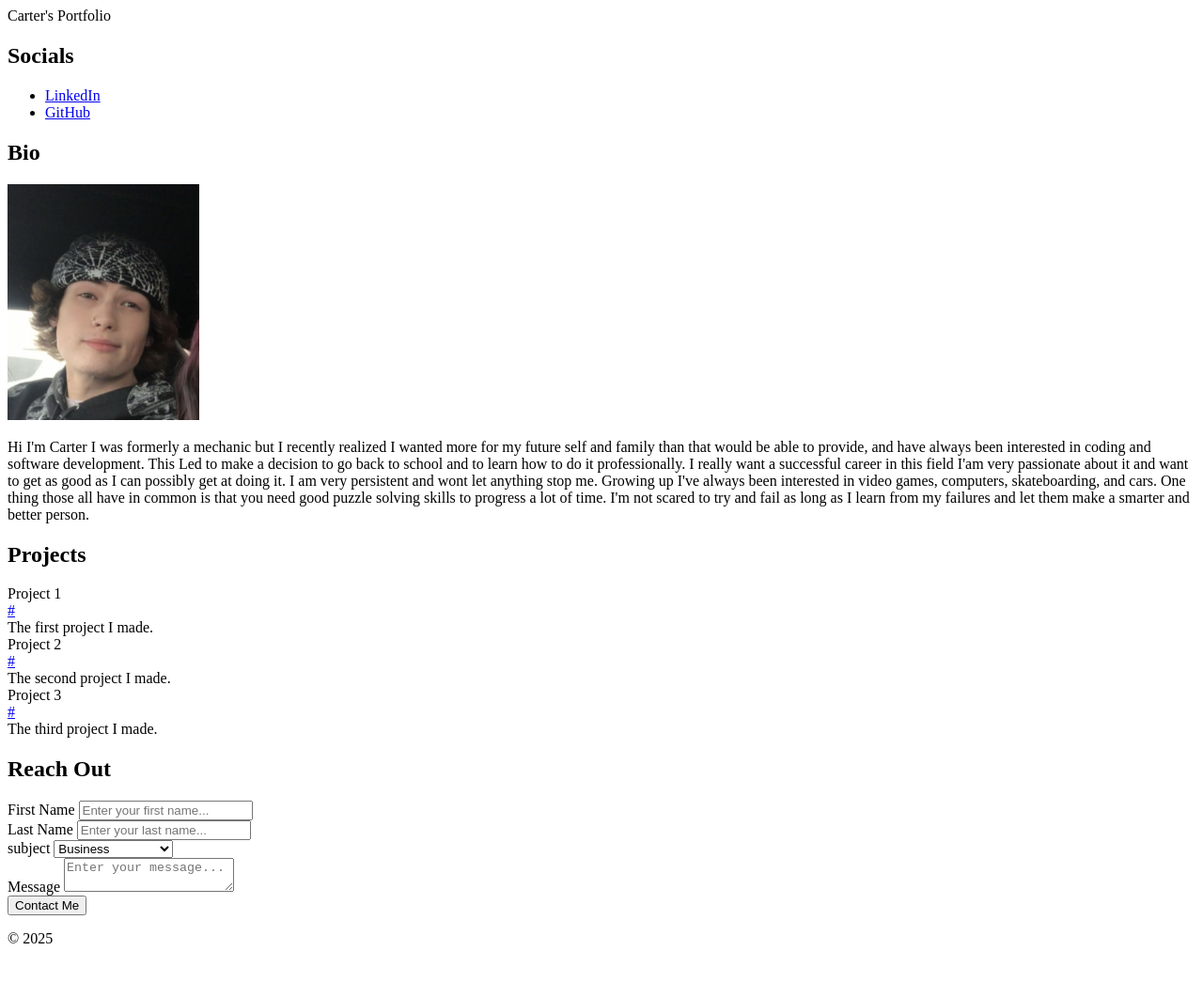
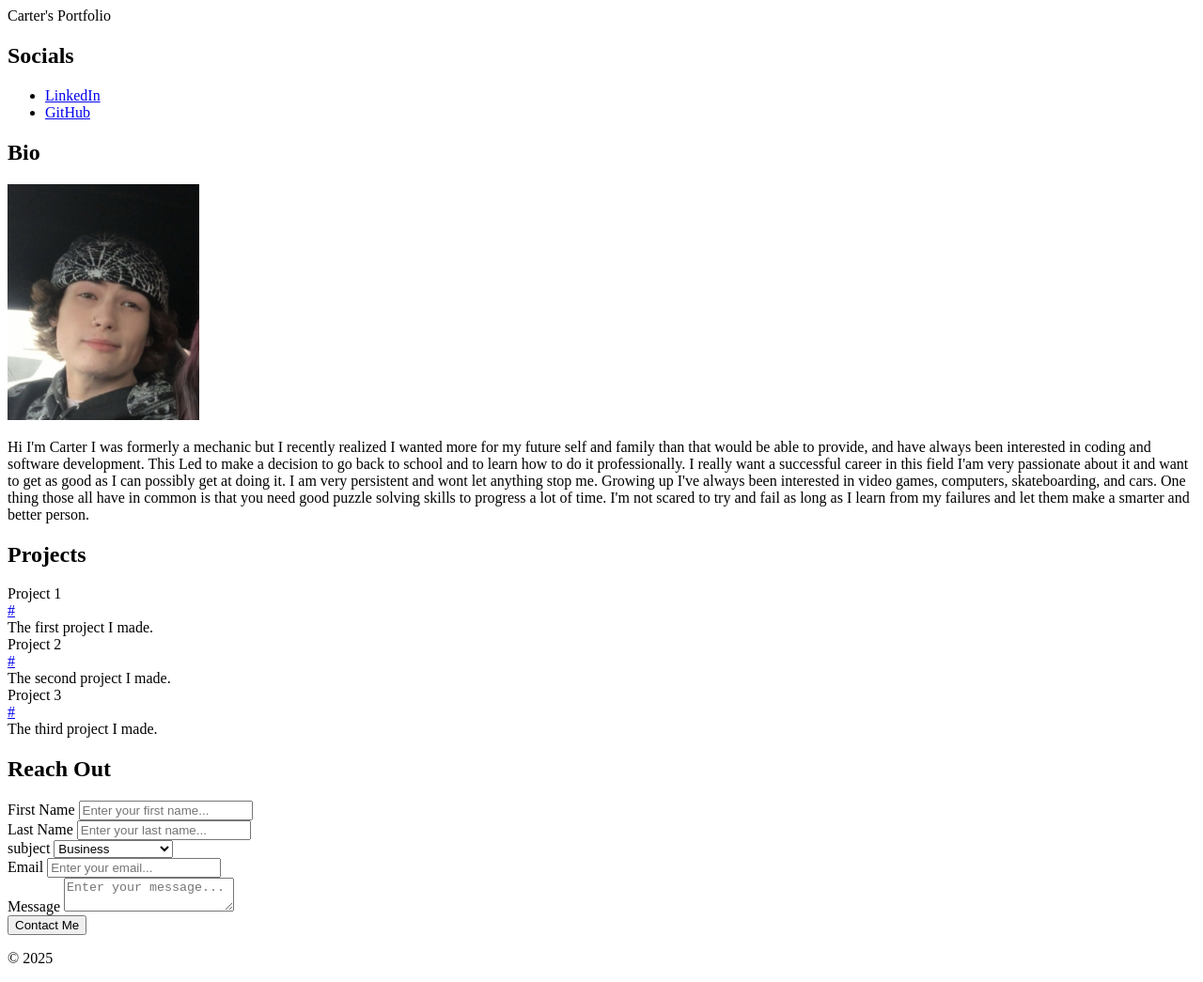
Before and after one commit to Carter133/Personal-Portfolio, a plain HTML site: page index.html in a window 1280 px wide. Shown: the whole page at 94% size. Before the commit the page ends 1024 px from the top, so only its background shows below. Drawn offline with Linux system fonts and the light colour scheme.

Commit message:
htmlform2

```diff
--- a/index.html
+++ b/index.html
@@ -52,6 +52,7 @@
                         <input id="last-name" type="text" placeholder="Enter your last name..." required />
                     </div>
                 </div>
+                <div class="input-row">
                     <div class="input-group">
                         <label for="subject">subject</label>
                         <select id="subject">
@@ -60,6 +61,10 @@
                             <option value="feedback">Feedback</option>
                             <option value="general-question">General Question</option>
                         </select>
+                        <div class="input-group">
+                            <label for="email">Email</label>
+                            <input id="email" type="text" placeholder="Enter your email..." required />
+                        </div>
                     </div>
                     <div class="input-group">
                         <label for="message">Message</label>
```
Lines whose indentation alone changed are shown as unchanged.
